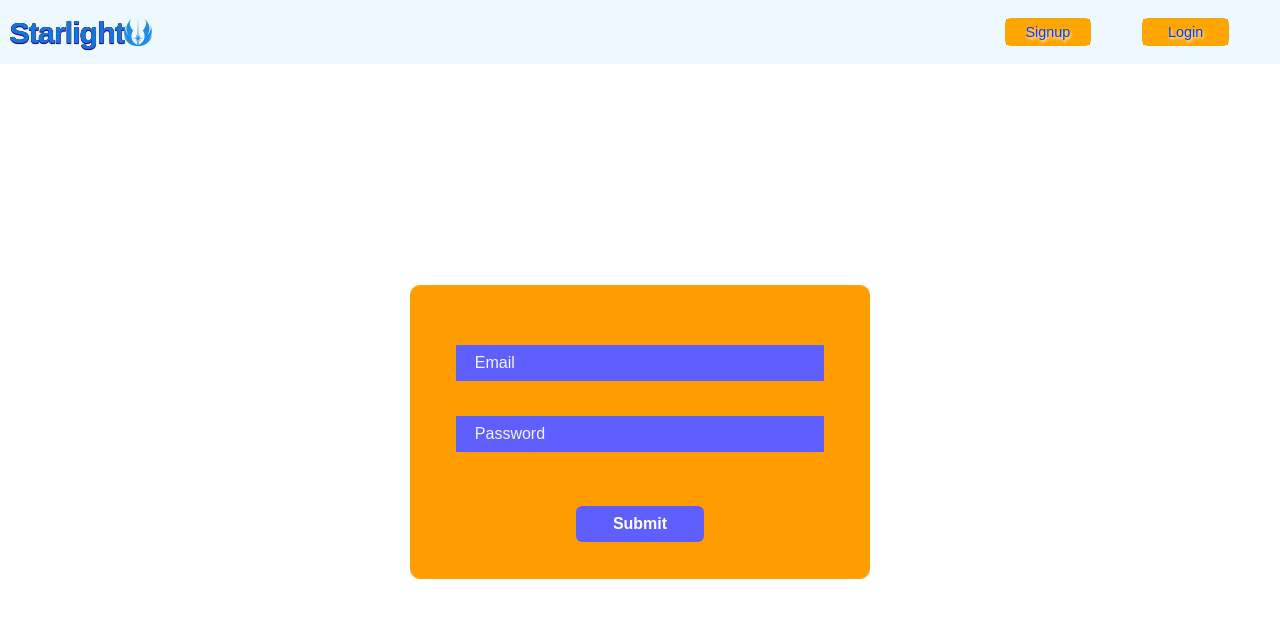
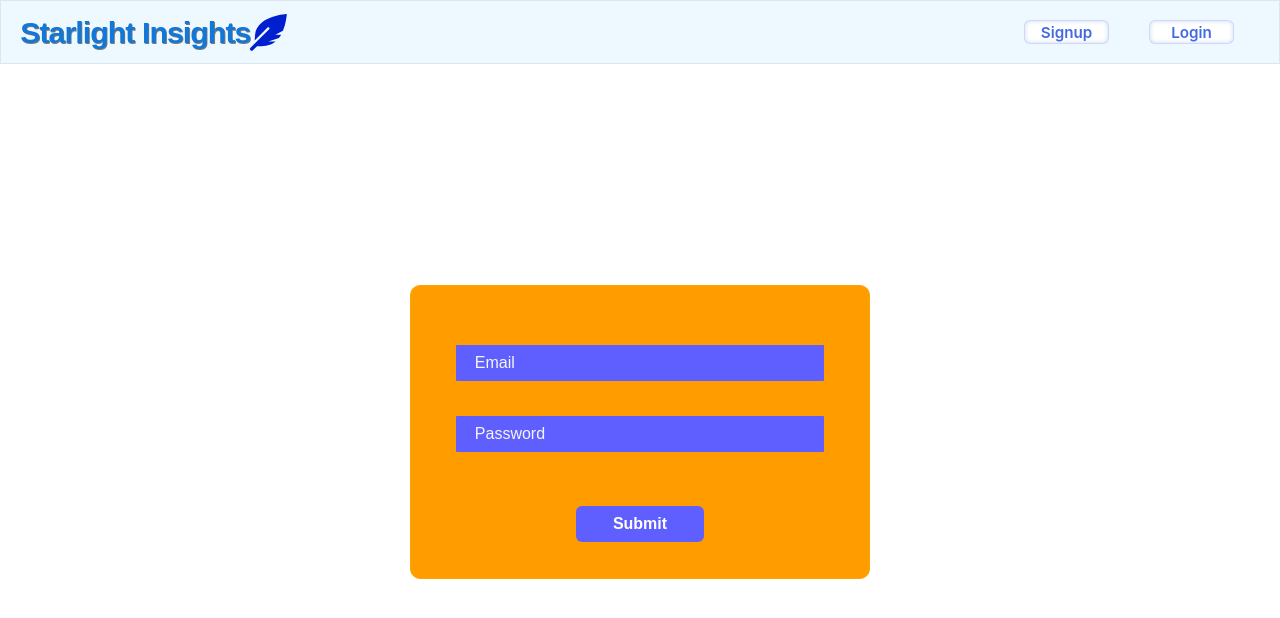
Before and after one commit to 12Starlight/MERN-stack, a React (Create React App) app in the folder frontend/: page /#/login in a window 1280 px wide. Shown: the top 618 px of the page. Built offline with nearby package versions, Linux system fonts and the light colour scheme.

Commit message:
Updated navbar, profile, index, and create

```diff
--- a/frontend/public/index.html
+++ b/frontend/public/index.html
@@ -2,13 +2,13 @@
 <html lang="en">
   <head>
     <meta charset="utf-8" />
-    <!-- <link rel="icon" href="%PUBLIC_URL%/favicon.ico" /> -->
-    <meta name="viewport" content="width=device-width, initial-scale=1" />
+    <link rel="icon" href='/favicon.ico' type='image/x-icon' />
+    <!-- <meta name="viewport" content="width=device-width, initial-scale=1" />
     <meta name="theme-color" content="#000000" />
     <meta
       name="description"
       content="Web site created using create-react-app"
-    />
+    /> -->
     <!-- <link rel="apple-touch-icon" href="%PUBLIC_URL%/logo192.png" /> -->
     <!--
       manifest.json provides metadata used when your web app is installed on a
@@ -24,7 +24,7 @@
       work correctly both with client-side routing and a non-root public URL.
       Learn how to configure a non-root public URL by running `npm run build`.
     -->
-    <title>React App</title>
+    <title>Sticky Notes</title>
   </head>
   <body>
     <noscript>You need to enable JavaScript to run this app.</noscript>
--- a/frontend/src/components/nav/navbar.css
+++ b/frontend/src/components/nav/navbar.css
@@ -2,21 +2,22 @@
   position: absolute;
   box-sizing: border-box;
   display: flex;
+  justify-content: space-between;
   top: 0;
   right: 0;
   bottom: 0;
   left: 0;
   height: 8%;
+  max-width: 100%;
   background: rgb(237, 249, 255);
-  /* border-top: 1px solid orange; */
-  /* border-bottom: 1px solid orange; */
+  border: 1px solid rgba(72, 72, 116, 0.109);
 }
 
 .nav-title {
   display: flex;
   align-items: center;
-  width: 15%;
-  /* border: 1px solid orange; */
+  width: 30%;
+  /* border: 1px solid orange;   */
 }
 
 .nav-title-inner {
@@ -27,19 +28,19 @@
   padding-left: 5%;
   font-size: 1.9em;
   font-weight: 600;
-  text-shadow:  0 .2px 0 rgb(48, 0, 207),
+  /*text-shadow:  0 .2px 0 rgb(48, 0, 207),
                 0 .7px 0 rgb(37, 0, 201),
-                0 .1px 0 rgb(196, 85, 0),
+                /* 0 .1px 0 rgb(196, 85, 0),
                 0 .2px 0 rgb(191, 80, 0),
-                0 .3px 0 rgb(186, 75, 0),
-                0 1.1px 1px rgba(0,0,0,.1),
+                0 .3px 0 rgb(186, 75, 0), */
+                /* 0 1.1px 1px rgba(0,0,0,.1),
                 0 0 1px rgba(0,0,0,.1),
-                0 .6px .8px rgba(0,0,0,.3),
-                0 .8px 1px rgba(0,0,0,.2),
+                0 .6px .8px rgba(0,0,0,.3); */
+                /* 0 .8px 1px rgba(0,0,0,.2),
                 0 1px .6px rgba(0,0,0,.25),
                 0 .6px .6px rgba(0,0,0,.2),
-                0 .7px .7px rgba(0,0,0,.15);
-
+                0 .7px .7px rgba(0,0,0,.15); */
+  text-shadow: .8px .6px 0px #7A7A7A;
   letter-spacing: -1px;
   word-spacing: .1px;
   color: rgb(18, 119, 214);
@@ -48,26 +49,26 @@
 }
 
 .nav-title-inner-icon {
-  font-size: 2em;
-  color: rgb(32, 140, 228);
+  font-size: 2.3em;
+  color: rgb(0, 31, 207);
+  /* color: rgb(32, 140, 228); */
 }
 
 /* Logged In */
 .links-loggedIn-wrapper {
-  position: absolute;
+  /* position: absolute; */
   display: flex;
-  justify-content: flex-end;
+  justify-content: center;
   /* margin-left: 1000px;  */
   height: 100%;
-  width: 85%;
+  width: 700px;
   /* border: 1px solid blue;  */
 }
 
 .links-loggedIn-outer {
   display: flex;
   align-items: center;
-  justify-content: space-evenly;
-  width: 50%;
+  max-width: 100%;
   /* border: 1px solid orange;    */
 }
 
@@ -77,12 +78,12 @@
   text-decoration: none;
   text-align: center;
   cursor: pointer;
+  height: 40%;
+  margin: 2%;
+  border: none;
   outline: none;
-  height: 40%;
-  width: 16%;
-  border-radius: 6px;
-  background: orange;
-  border: 1px solid orange;
+  /* width: 16%; */
+  /* background: orange; */
 }
 
 .links-loggedIn:hover {
@@ -90,51 +91,66 @@
 }
 
 .links-loggedIn-inner {
-  font-family: Arial, Helvetica, sans-serif;
-  font-size: .9em;
-  color: rgb(0, 64, 255);
-  text-shadow: 1px 2px 3px rgb(255, 255, 255);
-  width: 100%;
+  font-family: -apple-system, BlinkMacSystemFont, 'Segoe UI', Roboto, Oxygen, Ubuntu, Cantarell, 'Open Sans', 'Helvetica Neue', sans-serif;
+  font-size: .95em;
+  font-weight: 600;
+  color: royalblue;
+  /* text-shadow: 1px 2px 3px rgb(255, 255, 255); */
+  width: 120px;
+  box-shadow: inset 0px 0px 4px .1px rgba(65, 105, 225, 0.253);
   outline: none;
+  /* border: none; */
   cursor: pointer;
-  border: none;
-  background: orange;
+  border-radius: 6px;
+  border: .5px solid rgba(65, 105, 225, 0.253);
+  background: white;
 }
 
 .links-loggedIn-inner:hover {
-  background: none;
+  box-shadow: inset 0px 0px 4px .5px rgba(255, 140, 0, 0.253);
+  /* background: darkorange;  */
+  /* border: .5px solid rgba(255, 68, 0, 0.253);
+  color: darkorange; */
+  background: whitesmoke;
+  color: darkblue;
 }
 
 .links-loggedIn-button {
-  font-family: Arial, Helvetica, sans-serif;
-  font-size: .9em;
-  color: rgb(0, 64, 255);
-  text-shadow: 1px 2px 3px rgb(255, 255, 255);
   display: flex;
+  font-family: -apple-system, BlinkMacSystemFont, 'Segoe UI', Roboto, Oxygen, Ubuntu, Cantarell, 'Open Sans', 'Helvetica Neue', sans-serif;
+  box-shadow: inset 0px 0px 4px .1px rgba(65, 105, 225, 0.253);
+  font-size: .95em;
+  font-weight: 600;
+  color: royalblue;
   justify-content: center;
-  text-decoration: none;
-  text-align: center;
   cursor: pointer;
   outline: none;
-  height: 40%;
-  width: 16%;
+  line-height: 100%;
+  /* height: 43%; */
+  padding: 1.24%;
+  width: 190px;
+  margin-left: 2%;
   border-radius: 6px;
-  background: orange;
-  border: 1px solid orange;
+  border: .5px solid rgba(65, 105, 225, 0.253);
+  background: white;
 }
 
 .links-loggedIn-button:hover {
-  background: none;
+  box-shadow: inset 0px 0px 4px .5px rgba(255, 140, 0, 0.253);
+  /* border: .5px solid rgba(255, 68, 0, 0.253);
+  color: darkorange; */
+  background: whitesmoke;
+  color: darkblue;
 }
 
 /* Signed Out */
 .links-signedOut-wrapper {
-  position: absolute;
+  /* position: absolute; */
   display: flex;
-  justify-content: flex-end;
+  justify-content: center;
   /* margin-left: 1000px;  */
   height: 100%;
-  width: 85%;
+  width: 300px;
   /* border: 1px solid blue;  */
 }
 
@@ -142,7 +158,7 @@
   display: flex;
   align-items: center;
   justify-content: space-evenly;
-  width: 30%;
+  max-width: 100%;
   /* border: 1px solid orange;  */
 }
 
@@ -154,10 +170,11 @@
   cursor: pointer;
   outline: none;
   height: 40%;
-  width: 26%;
-  border-radius: 6px;
-  background: orange;
-  border: 1px solid orange;
+  width: 125px;
+  margin: 8%;
+  /* border-radius: 6px; */
+  /* background: orange;
+  border: 1px solid orange;  */
 }
 
 .links-signedOut:hover {
@@ -165,17 +182,23 @@
 }
 
 .links-signedOut-inner {
-  font-family: Arial, Helvetica, sans-serif;
-  font-size: .9em;
-  color: rgb(0, 64, 255);
-  text-shadow: 1px 2px 3px rgb(255, 255, 255);
+  font-family: -apple-system, BlinkMacSystemFont, 'Segoe UI', Roboto, Oxygen, Ubuntu, Cantarell, 'Open Sans', 'Helvetica Neue', sans-serif;
+  box-shadow: inset 0px 0px 4px .1px rgba(65, 105, 225, 0.253);
+  font-size: .95em;
+  font-weight: 600;
+  color: royalblue;
   outline: none;
   cursor: pointer;
   width: 100%;
-  background: orange;
-  border: none;
+  border: .5px solid rgba(65, 105, 225, 0.253);
+  border-radius: 6px;
+  background: white;
 }
 
 .links-signedOut-inner:hover {
-  background: none;
+  box-shadow: inset 0px 0px 4px .5px rgba(255, 140, 0, 0.253);
+  /* border: .5px solid rgba(255, 68, 0, 0.253);
+  color: darkorange; */
+  background: whitesmoke;
+  color: darkblue;
 }
--- a/frontend/src/components/nav/navbar.js
+++ b/frontend/src/components/nav/navbar.js
@@ -2,6 +2,7 @@ import React from 'react';
 import { Link } from 'react-router-dom';
 import { FontAwesomeIcon } from '@fortawesome/react-fontawesome';
 import { faJediOrder } from '@fortawesome/free-brands-svg-icons'
+import { faFeatherAlt } from '@fortawesome/free-solid-svg-icons'
 import './navbar.css';
 
 
@@ -46,7 +47,7 @@ class NavBar extends React.Component {
   render() {
     return (
       <div className='nav-outer vertical-line'>
-        <div className='nav-title'><div className='nav-title-inner'>Starlight</div><FontAwesomeIcon className='nav-title-inner-icon' icon={faJediOrder} /></div>
+        <div className='nav-title'><div className='nav-title-inner'>Starlight Insights</div><FontAwesomeIcon className='nav-title-inner-icon' icon={faFeatherAlt} /></div>
         <div>
           {this.getLinks()}
         </div>
--- a/frontend/src/components/notes/note-compose.css
+++ b/frontend/src/components/notes/note-compose.css
@@ -56,10 +56,11 @@
 }
 
 .noteCompose-button {
-  font-family: Arial, Helvetica, sans-serif;
+  font-family: -apple-system, BlinkMacSystemFont, 'Segoe UI', Roboto, Oxygen, Ubuntu, Cantarell, 'Open Sans', 'Helvetica Neue', sans-serif;
+  box-shadow: inset 0px 0px 4px .1px rgba(65, 105, 225, 0.253);
+  font-size: .2em;
   font-weight: 600;
-  font-size: .2em;
-  color: rgb(0, 64, 255);
+  color: royalblue;
   border: none;
   outline: none;
   cursor: pointer;
@@ -67,7 +68,9 @@
   min-width: 45px;
   margin-right: 1%;
   border-radius: 5px;
-  border: .5px solid darkorange;
+  /* border: .5px solid darkorange; */
+  border: .5px solid rgba(65, 105, 225, 0.253);
+  background: white;
 }
 
 .noteCompose-button:hover {
--- a/frontend/src/components/notes/note_box.css
+++ b/frontend/src/components/notes/note_box.css
@@ -60,10 +60,11 @@
 }
 
 .noteBox-button {
-  font-family: Arial, Helvetica, sans-serif;
-  font-size: .9em;
-  color: rgb(0, 64, 255);
-  text-shadow: 1px 2px 3px rgb(255, 255, 255);
+  font-family: -apple-system, BlinkMacSystemFont, 'Segoe UI', Roboto, Oxygen, Ubuntu, Cantarell, 'Open Sans', 'Helvetica Neue', sans-serif;
+  box-shadow: inset 0px 0px 4px .1px rgba(65, 105, 225, 0.253);
+  font-size: .95em;
+  /* font-weight: 600; */
+  color: royalblue;
   display: flex;
   justify-content: center;
   text-decoration: none;
@@ -71,12 +72,15 @@
   cursor: pointer;
   outline: none;
   height: 40%;
-  width: 30%;
+  /* width: 30%; */
   border-radius: 6px;
-  background: orange;
-  border: 1px solid orange;
+  border: .5px solid rgba(65, 105, 225, 0.253);
+  background: white;
 }
 
 .noteBox-button:hover {
-  background: none;
+  /* box-shadow: inset 0px 0px 4px .5px rgba(255, 140, 0, 0.253); */
+  /* border: .5px solid rgba(255, 68, 0, 0.253); */
+  background: whitesmoke;
+  color: darkblue;
 }
--- a/frontend/src/components/notes/note_box_container.js
+++ b/frontend/src/components/notes/note_box_container.js
@@ -3,7 +3,7 @@ import NoteBox from './note_box';
 
 
 const mapStateToProps = (state) => {
-  debugger;
+  // debugger;
   return {
     notes: Object.values(state.notes.all),
     newest: state.notes.new
--- a/frontend/src/components/notes/notes.css
+++ b/frontend/src/components/notes/notes.css
@@ -9,10 +9,17 @@
 }
 
 .notes-title {
-  font-family: Arial, Helvetica, sans-serif;
-  font-size: 1.4em;
-  padding-left: 1%;
+  font-family: -apple-system, BlinkMacSystemFont, 'Segoe UI', Roboto, Oxygen, Ubuntu, Cantarell, 'Open Sans', 'Helvetica Neue', sans-serif;
+  font-size: 2.5em;
+  font-weight: 700;
+  padding-left: 1.5%;
   margin-top: 2%;
+  color: transparent;
+  background: #1f026e;
+  -webkit-background-clip: text;
+  -moz-background-clip: text;
+  background-clip: text;
+  text-shadow: 0px 3px 3px rgba(255,255,255,0.5);
 }
 
 .notes-outer {
--- a/frontend/src/components/profile/profile.css
+++ b/frontend/src/components/profile/profile.css
@@ -10,11 +10,17 @@
 }
 
 .outer-profile-title {
-  font-family: Arial, Helvetica, sans-serif;
-  font-size: 1.4em;
-  width: 100%;
-  margin-left: -1%;
-  /* border: 1px solid orange;   */
+  font-family: -apple-system, BlinkMacSystemFont, 'Segoe UI', Roboto, Oxygen, Ubuntu, Cantarell, 'Open Sans', 'Helvetica Neue', sans-serif;
+  font-size: 2.5em;
+  font-weight: 700;
+  /* padding-left: -5%;  */
+  margin: -1.5% 0 0 -.5%;
+  color: transparent;
+  background: #1f026e;
+  -webkit-background-clip: text;
+  -moz-background-clip: text;
+  background-clip: text;
+  text-shadow: 0px 3px 3px rgba(255,255,255,0.5);
 }
 
 .outer-profile-notes {
@@ -22,5 +28,6 @@
   align-items: center;
   flex-wrap: wrap;
   height: 100%;
+  margin: 0 0 0 -1%;
   /* border: 1px solid blue;  */
 }
```
Also changed, not shown: 2 other files (tests, documents, lock files or other folders).
